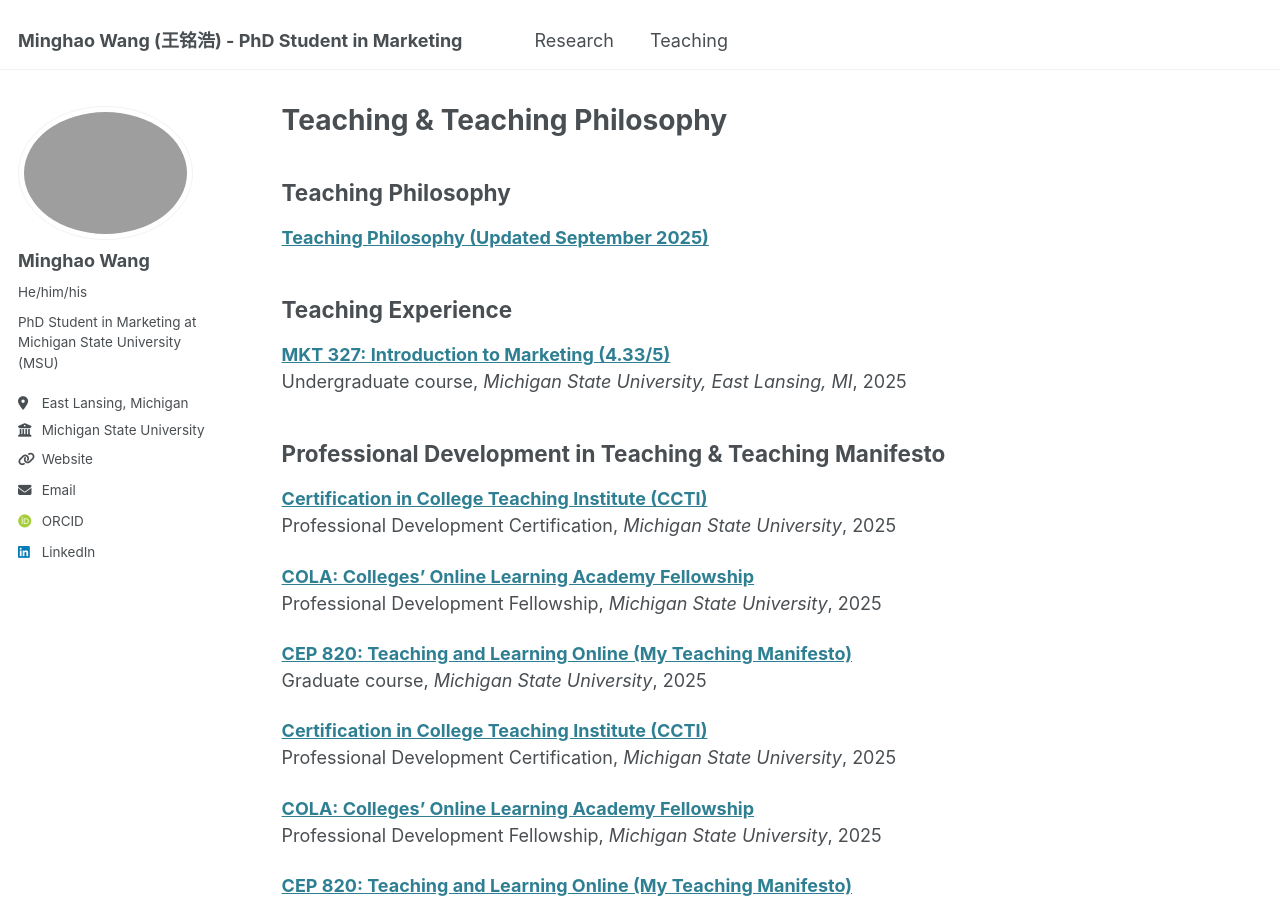
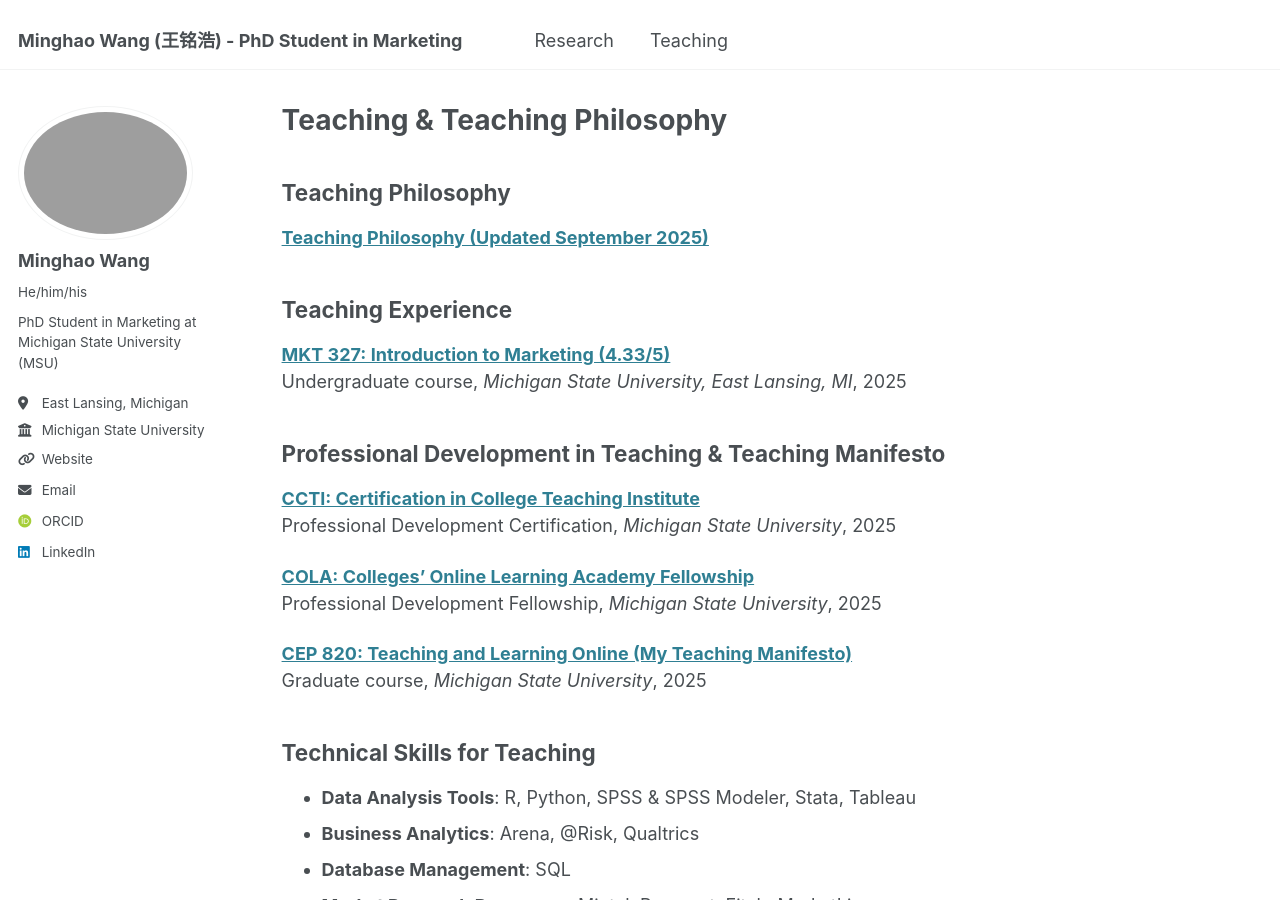
Before and after one commit to minghaowang-research/minghaowang-research.github.io, a Jekyll site: the page built from _pages/teaching.md, in a window 1280 px wide and 900 px high. Built offline with Jekyll 4.4.1, drawn with Linux system fonts in a browser that asks for light colours; some web fonts are replaced.

Commit message:
Updated again...

```diff
--- a/_pages/teaching.md
+++ b/_pages/teaching.md
@@ -33,16 +33,6 @@ author_profile: true
   {% endif %}
 {% endfor %}
 
-<!-- Add concise entries for quick index visibility -->
-**[Certification in College Teaching Institute (CCTI)]({{ base_path }}/teaching/certification-college-teaching)**
-Professional Development Certification, *Michigan State University*, 2025
-
-**[COLA: Colleges' Online Learning Academy Fellowship]({{ base_path }}/teaching/2025-summer-cola)**
-Professional Development Fellowship, *Michigan State University*, 2025
-
-**[CEP 820: Teaching and Learning Online (My Teaching Manifesto)]({{ base_path }}/teaching/2025-summer-cep-820)**
-Graduate course, *Michigan State University*, 2025
-
 ## Technical Skills for Teaching
 
 * **Data Analysis Tools**: R, Python, SPSS & SPSS Modeler, Stata, Tableau
```
Also changed, not shown: _teaching/certification-college-teaching.md (+1 -1 lines).
